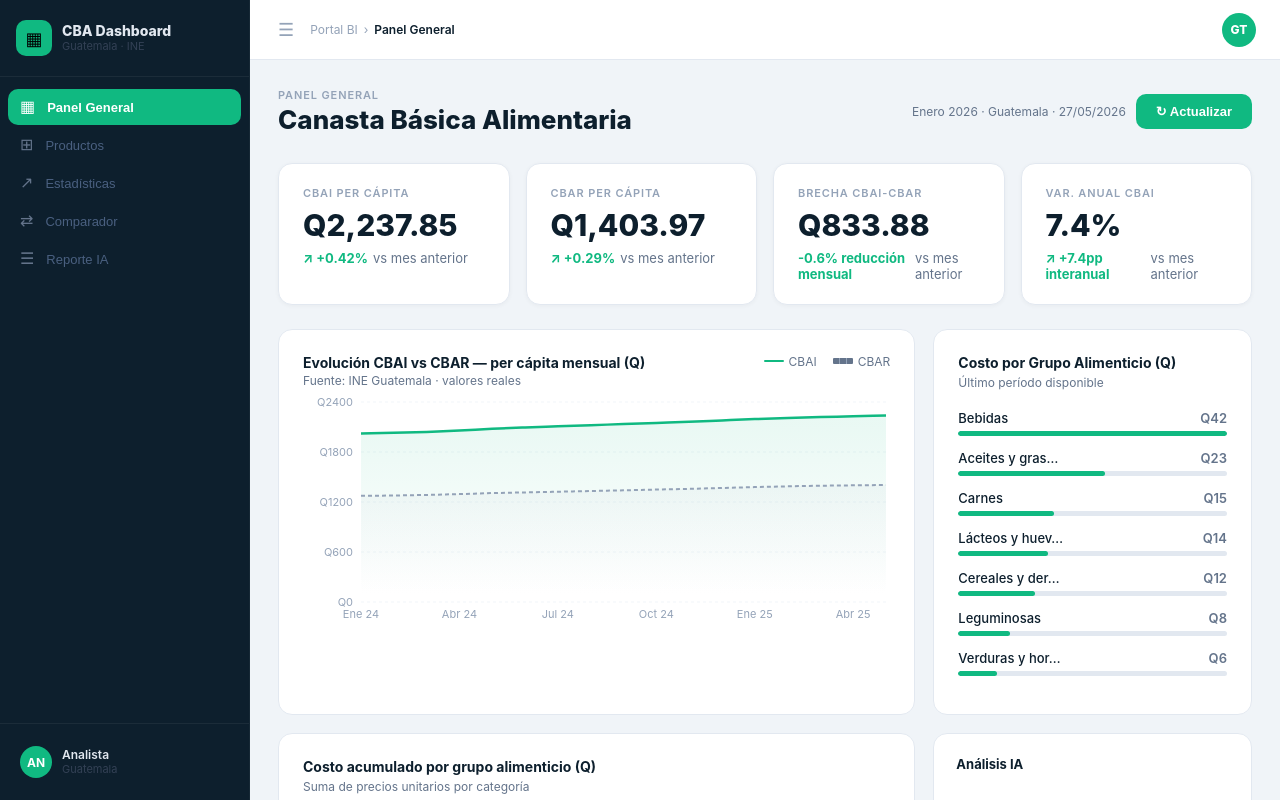
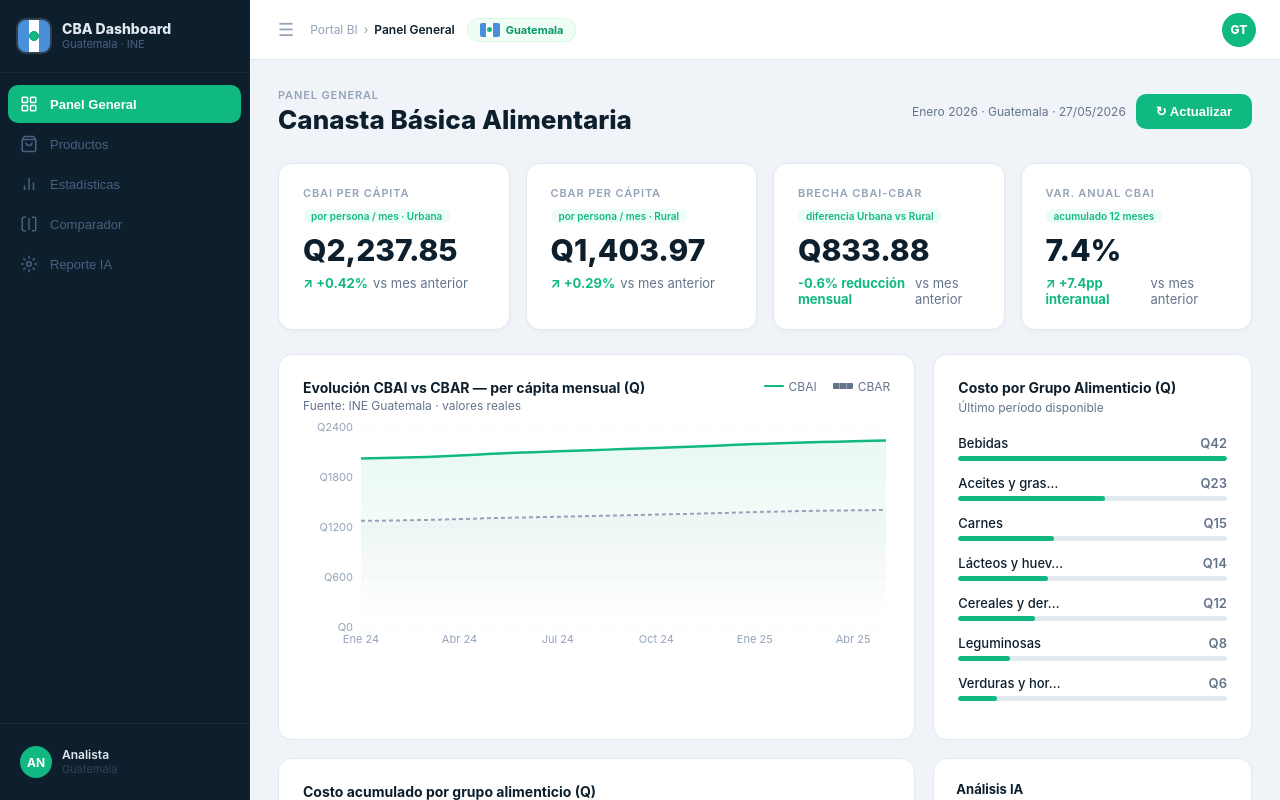
Before and after one commit to Isabel003/cba-dashboard-guatemala, a React (Vite) app in the folder dashboard/: page / in a window 1280 px wide. Built offline with nearby package versions, Linux system fonts and the light colour scheme.

Commit message:
Cambios en contexto e iconos

```diff
--- a/dashboard/src/App.jsx
+++ b/dashboard/src/App.jsx
@@ -4,7 +4,7 @@ import {
   CartesianGrid, Tooltip, ResponsiveContainer, Cell, ReferenceLine, Legend
 } from "recharts";
 
-const API_BASE = "https://cba-dashboard-guatemala-production.up.railway.app/api/v1";
+const API_BASE = "http://localhost:3001/api/v1";
 
 // ── Paleta de colores (referencia imagen) ────────────────────
 const LIGHT = {
@@ -234,13 +234,15 @@ const ChangeBadge=({value})=>{
   );
 };
 
-// KPI Card — estilo imagen referencia
-const KPI=({label,value,sub,subIcon,subColor,t})=>(
+// KPI Card — con contexto guatemalteco
+const KPI=({label,value,sub,subIcon,subColor,t,unit})=>(
   <div style={{background:t.card,borderRadius:14,padding:"22px 24px",
     border:`1px solid ${t.border}`,boxShadow:"0 1px 4px rgba(0,0,0,0.04)"}}>
     <div style={{fontSize:11,color:t.textMuted,fontWeight:600,
-      textTransform:"uppercase",letterSpacing:"0.08em",marginBottom:10}}>{label}</div>
-    <div style={{fontSize:30,fontWeight:800,color:t.text,lineHeight:1,marginBottom:10}}>{value}</div>
+      textTransform:"uppercase",letterSpacing:"0.08em",marginBottom:6}}>{label}</div>
+    {unit&&<div style={{fontSize:10,color:t.accent,fontWeight:600,marginBottom:8,
+      background:t.accentSoft,display:"inline-block",padding:"1px 8px",borderRadius:20}}>{unit}</div>}
+    <div style={{fontSize:30,fontWeight:800,color:t.text,lineHeight:1,marginBottom:10,marginTop:unit?4:0}}>{value}</div>
     {sub&&(
       <div style={{display:"flex",alignItems:"center",gap:5,fontSize:13}}>
         <span style={{color:subColor||t.accent,fontWeight:700}}>{subIcon}{sub}</span>
@@ -417,14 +419,18 @@ function OverviewPage({api,t}) {
       {/* KPIs */}
       <div style={{display:"grid",gridTemplateColumns:"repeat(auto-fit,minmax(190px,1fr))",gap:16,marginBottom:24}}>
         <KPI label="CBAI per cápita" value={fQ(r.cbauPerCapita)}
+          unit="por persona / mes · Urbana"
           sub={`${r.variacionMensualU>0?"+":""}${r.variacionMensualU}%`}
           subIcon={r.variacionMensualU>0?"↗ ":"↘ "} subColor={r.variacionMensualU>0?t.positive:t.negative} t={t}/>
         <KPI label="CBAR per cápita" value={fQ(r.cbarPerCapita)}
+          unit="por persona / mes · Rural"
           sub={`${r.variacionMensualR>0?"+":""}${r.variacionMensualR}%`}
           subIcon={r.variacionMensualR>0?"↗ ":"↘ "} subColor={r.variacionMensualR>0?t.positive:t.negative} t={t}/>
         <KPI label="Brecha CBAI-CBAR" value={fQ(r.brechaUrbanoRural)}
+          unit="diferencia Urbana vs Rural"
           sub="-0.6% reducción mensual" subColor={t.positive} t={t}/>
         <KPI label="Var. anual CBAI" value={`${r.variacionAnualU??"-"}%`}
+          unit="acumulado 12 meses"
           sub={`+${r.variacionAnualU??0}pp interanual`} subIcon="↗ " subColor={t.positive} t={t}/>
       </div>
 
@@ -1095,12 +1101,19 @@ function ComparadorPage({api,t}) {
 }
 
 // ── NAVEGACIÓN ────────────────────────────────────────────────
+// Íconos SVG representativos para cada módulo
+const IcoPanel    = () => <svg width="18" height="18" fill="none" viewBox="0 0 24 24" stroke="currentColor" strokeWidth="2"><rect x="3" y="3" width="7" height="7" rx="1"/><rect x="14" y="3" width="7" height="7" rx="1"/><rect x="3" y="14" width="7" height="7" rx="1"/><rect x="14" y="14" width="7" height="7" rx="1"/></svg>;
+const IcoProductos= () => <svg width="18" height="18" fill="none" viewBox="0 0 24 24" stroke="currentColor" strokeWidth="2"><path d="M6 2 3 6v14a2 2 0 0 0 2 2h14a2 2 0 0 0 2-2V6l-3-4z"/><line x1="3" y1="6" x2="21" y2="6"/><path d="M16 10a4 4 0 0 1-8 0"/></svg>;
+const IcoStats    = () => <svg width="18" height="18" fill="none" viewBox="0 0 24 24" stroke="currentColor" strokeWidth="2"><line x1="18" y1="20" x2="18" y2="10"/><line x1="12" y1="20" x2="12" y2="4"/><line x1="6" y1="20" x2="6" y2="14"/></svg>;
+const IcoComparar = () => <svg width="18" height="18" fill="none" viewBox="0 0 24 24" stroke="currentColor" strokeWidth="2"><path d="M8 3H5a2 2 0 0 0-2 2v14c0 1.1.9 2 2 2h3"/><path d="M16 3h3a2 2 0 0 1 2 2v14a2 2 0 0 1-2 2h-3"/><path d="M12 20V4"/></svg>;
+const IcoIA       = () => <svg width="18" height="18" fill="none" viewBox="0 0 24 24" stroke="currentColor" strokeWidth="2"><circle cx="12" cy="12" r="3"/><path d="M12 1v4M12 19v4M4.22 4.22l2.83 2.83M16.95 16.95l2.83 2.83M1 12h4M19 12h4M4.22 19.78l2.83-2.83M16.95 7.05l2.83-2.83"/></svg>;
+
 const NAV=[
-  {id:"overview",    icon:"▦",  label:"Panel General"},
-  {id:"productos",   icon:"⊞",  label:"Productos"},
-  {id:"tendencias",  icon:"↗",  label:"Estadísticas"},
-  {id:"comparador",  icon:"⇄",  label:"Comparador"},
-  {id:"reporte",     icon:"☰",  label:"Reporte IA"},
+  {id:"overview",    Icon:IcoPanel,     label:"Panel General"},
+  {id:"productos",   Icon:IcoProductos, label:"Productos"},
+  {id:"tendencias",  Icon:IcoStats,     label:"Estadísticas"},
+  {id:"comparador",  Icon:IcoComparar,  label:"Comparador"},
+  {id:"reporte",     Icon:IcoIA,        label:"Reporte IA"},
 ];
 
 // ── APP ───────────────────────────────────────────────────────
@@ -1114,14 +1127,21 @@ export default function App() {
     <div style={{display:"flex",height:"100vh",background:t.bg,fontFamily:"'Inter','Segoe UI',system-ui,sans-serif",overflow:"hidden",fontSize:14}}>
       {/* Sidebar */}
       <div style={{width:sidebarOpen?250:64,background:t.sidebar,display:"flex",flexDirection:"column",transition:"width .2s ease",overflow:"hidden",flexShrink:0,borderRight:"1px solid rgba(255,255,255,0.04)"}}>
-        {/* Logo */}
-        <div style={{padding:"20px 16px",borderBottom:"1px solid rgba(255,255,255,0.06)"}}>
+        {/* Logo con bandera Guatemala */}
+        <div style={{padding:"18px 16px",borderBottom:"1px solid rgba(255,255,255,0.06)"}}>
           <div style={{display:"flex",alignItems:"center",gap:10}}>
-            <div style={{width:36,height:36,borderRadius:10,background:t.accent,display:"flex",alignItems:"center",justifyContent:"center",fontSize:18,flexShrink:0}}>▦</div>
+            {/* Bandera Guatemala simplificada en SVG */}
+            <div style={{width:36,height:36,borderRadius:10,overflow:"hidden",flexShrink:0,border:"2px solid rgba(255,255,255,0.15)",display:"flex"}}>
+              <div style={{width:"33%",background:"#4a90d9",height:"100%"}}/>
+              <div style={{width:"34%",background:"#ffffff",height:"100%",display:"flex",alignItems:"center",justifyContent:"center"}}>
+                <div style={{width:10,height:10,borderRadius:"50%",background:"#10b981",border:"1.5px solid #059669"}}/>
+              </div>
+              <div style={{width:"33%",background:"#4a90d9",height:"100%"}}/>
+            </div>
             {sidebarOpen&&(
               <div>
                 <div style={{color:"#e2e8f0",fontWeight:800,fontSize:14,whiteSpace:"nowrap",lineHeight:1.2}}>CBA Dashboard</div>
-                <div style={{color:"#334155",fontSize:11,whiteSpace:"nowrap"}}>Guatemala · INE</div>
+                <div style={{color:"#4a6080",fontSize:11,whiteSpace:"nowrap"}}>Guatemala · INE</div>
               </div>
             )}
           </div>
@@ -1139,7 +1159,7 @@ export default function App() {
                 border:"none",cursor:"pointer",textAlign:"left",
                 transition:"all .15s",
               }}>
-                <span style={{fontSize:16,flexShrink:0,color:isActive?"#fff":t.textSub,lineHeight:1}}>{item.icon}</span>
+                <span style={{flexShrink:0,color:isActive?"#fff":"#4a6080",lineHeight:1,display:"flex",alignItems:"center"}}><item.Icon/></span>
                 {sidebarOpen&&<span style={{color:isActive?"#fff":"#4a6080",fontSize:13,fontWeight:isActive?700:500,whiteSpace:"nowrap"}}>{item.label}</span>}
                 {sidebarOpen&&i===1&&api.periodoSel&&isActive&&(
                   <span style={{marginLeft:"auto",background:"rgba(255,255,255,0.2)",color:"#fff",borderRadius:20,padding:"1px 7px",fontSize:10,fontWeight:700}}>
@@ -1175,6 +1195,17 @@ export default function App() {
             <span>›</span>
             <span style={{color:t.text,fontWeight:600}}>{NAV.find(n=>n.id===page)?.label||"Panel General"}</span>
           </div>
+          {/* Insignia Guatemala */}
+          <div style={{display:"flex",alignItems:"center",gap:6,padding:"4px 12px",background:"#f0fdf4",borderRadius:20,border:"1px solid #86efac44"}}>
+            <div style={{display:"flex",width:20,height:14,borderRadius:2,overflow:"hidden",flexShrink:0}}>
+              <div style={{width:"33%",background:"#4a90d9"}}/>
+              <div style={{width:"34%",background:"#ffffff",display:"flex",alignItems:"center",justifyContent:"center"}}>
+                <div style={{width:5,height:5,borderRadius:"50%",background:"#10b981"}}/>
+              </div>
+              <div style={{width:"33%",background:"#4a90d9"}}/>
+            </div>
+            <span style={{fontSize:11,fontWeight:700,color:"#059669"}}>Guatemala</span>
+          </div>
           <div style={{flex:1}}/>
           {/* Estado conexión */}
           {api.status==="live"&&(
```
Also changed, not shown: dashboard/canasta_basica_v4.jsx (+45 -14 lines), 1 other file (tests, documents, lock files or other folders).
